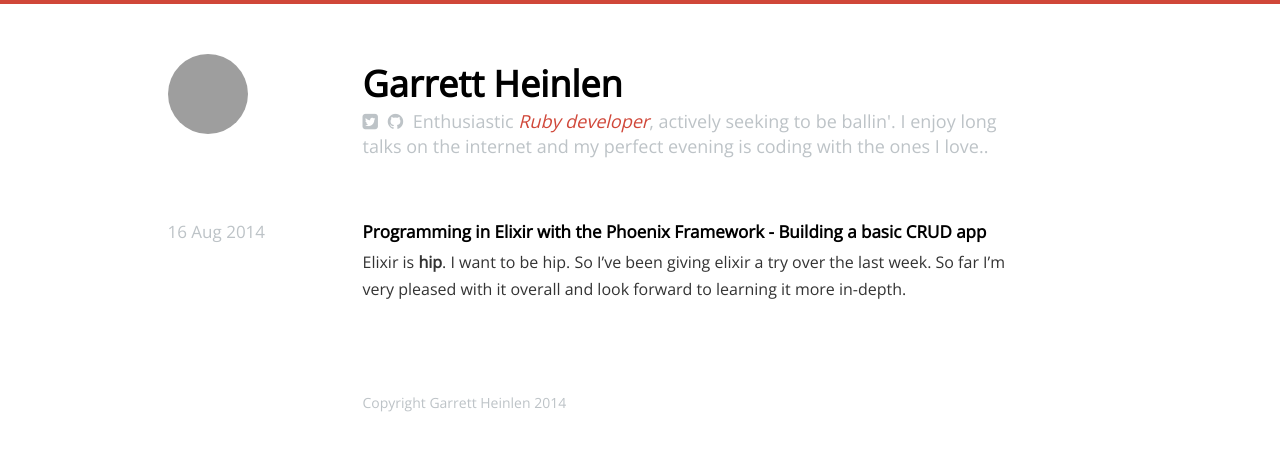
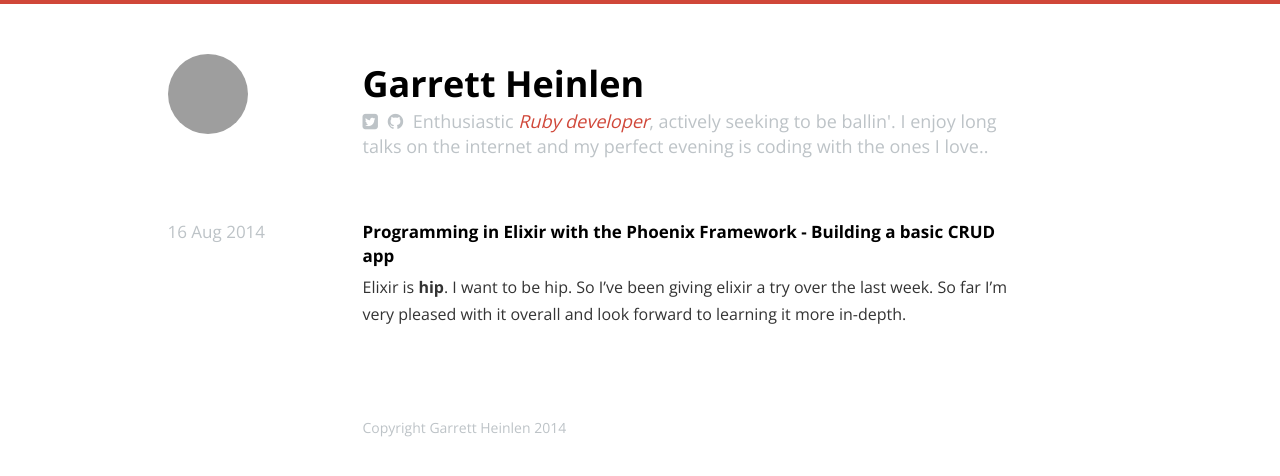
Before and after one commit to gogogarrett/gogogarrett.github.io, a Jekyll site: the page built from index.html, in a window 1280 px wide. Shown: the top 476 px of the page. Built offline with Jekyll 4.4.1, drawn with Linux system fonts in a browser that asks for light colours; nearby versions of some CDN libraries; Markdown is read by kramdown in place of the engine named in the settings; the list of posts is cut into pages by our own code; grey boxes are pictures that could not be loaded.

Commit message:
adding in better open-sans fonts.

```diff
--- a/_includes/head.html
+++ b/_includes/head.html
@@ -19,7 +19,7 @@
   <link rel="stylesheet" href="{{ site.baseurl }}/css/syntax.css">
   <link rel="stylesheet" href="{{ site.baseurl }}/css/main.css">
 
-  <link href='http://fonts.googleapis.com/css?family=Open+Sans' rel='stylesheet' type='text/css'>
+  <link href='http://fonts.googleapis.com/css?family=Open+Sans:700,400' rel='stylesheet' type='text/css'>
 
   <!-- Icons -->
   <link rel="shortcut icon" href="http://www.gravatar.com/avatar/{{ site.author.gravatar }}">
```
